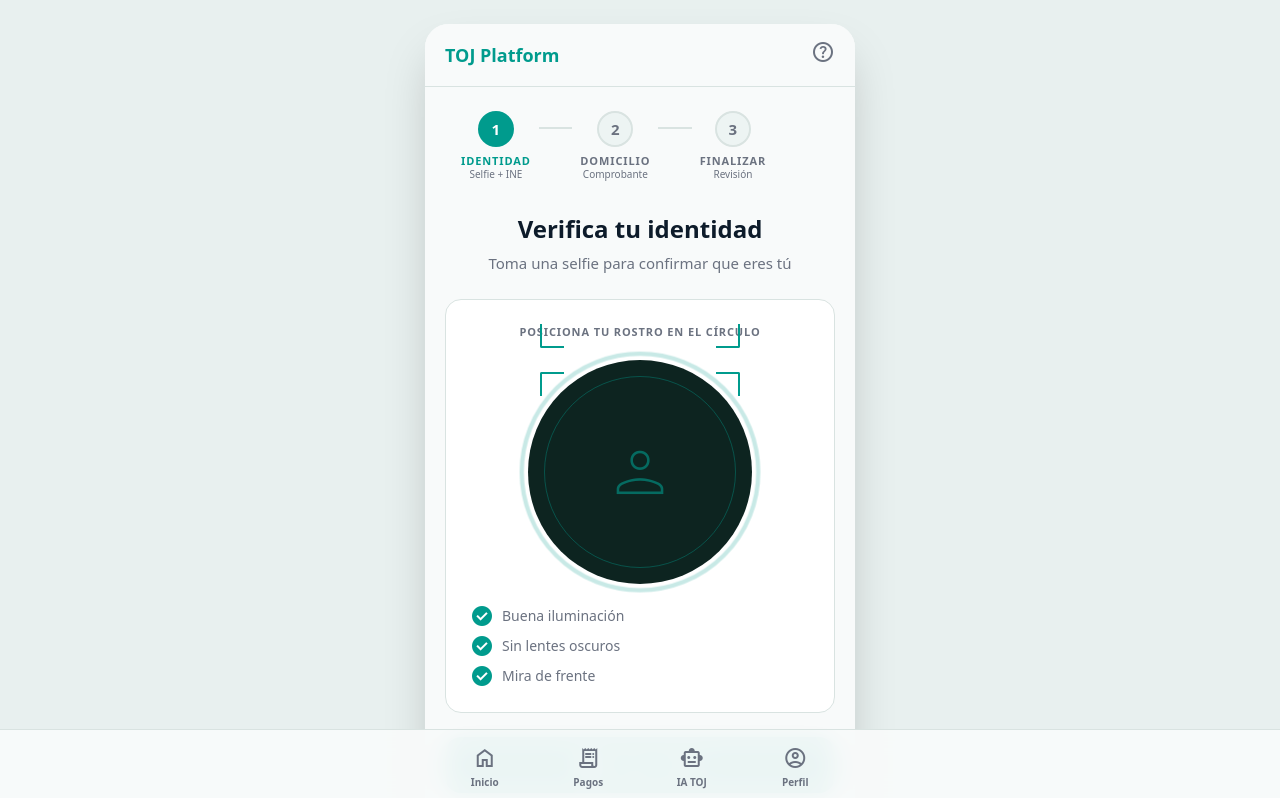
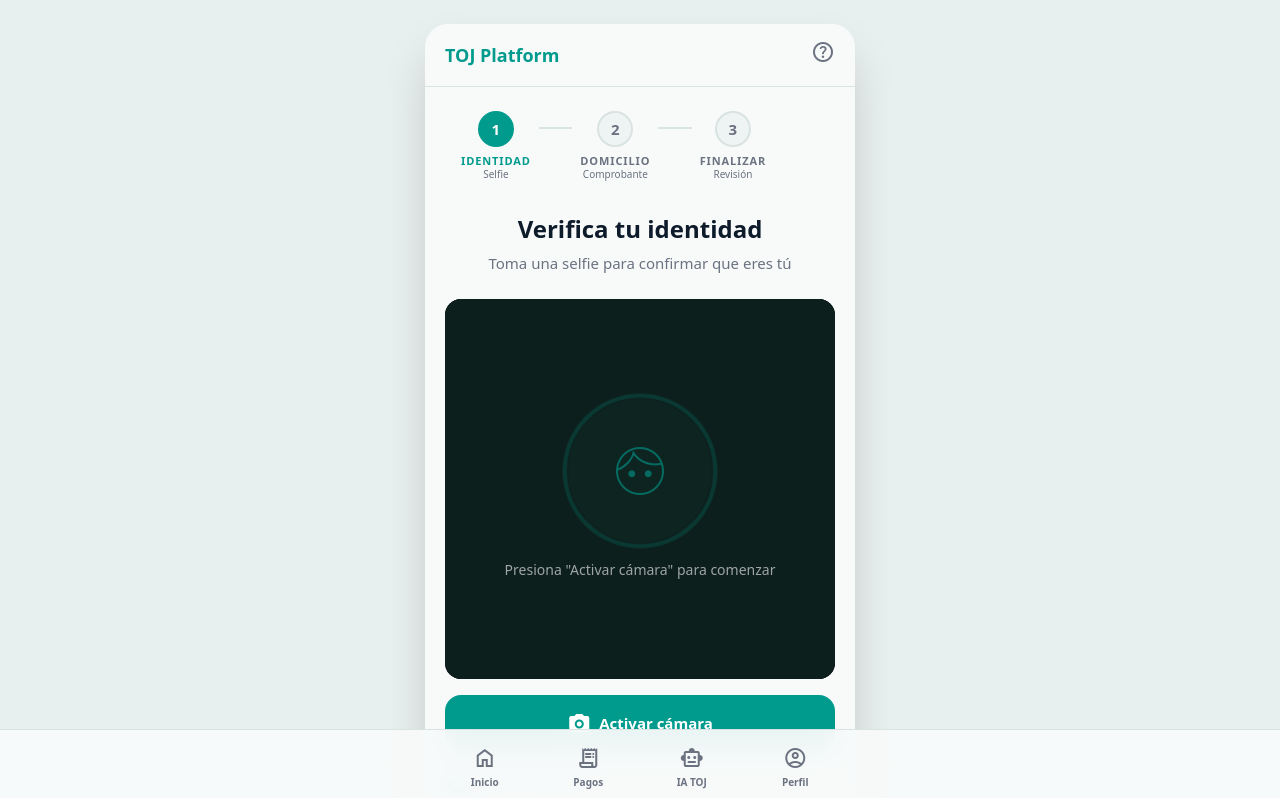
Before and after one commit to Jesus-Puertos/Toj, a Next.js app: page /kyc in a window 1280 px wide. Shown: the top 798 px of the page. Built offline with nearby package versions, Linux system fonts and the light colour scheme.

Commit message:
KYC: cámara en vivo con getUserMedia, espejo selfie y fallback a galería

```diff
--- a/app/(ciudadano)/kyc/page.tsx
+++ b/app/(ciudadano)/kyc/page.tsx
@@ -6,10 +6,10 @@
 import { useSearchParams } from 'next/navigation';
 import { finalizarKyc } from './actions';
 
+// ── Stepper ──────────────────────────────────────────────────────────────────
 type Paso = { numero: number; label: string; sublabel: string };
-
 const PASOS: Paso[] = [
-  { numero: 1, label: 'Identidad', sublabel: 'Selfie + INE' },
+  { numero: 1, label: 'Identidad', sublabel: 'Selfie' },
   { numero: 2, label: 'Domicilio', sublabel: 'Comprobante' },
   { numero: 3, label: 'Finalizar', sublabel: 'Revisión' },
 ];
@@ -35,6 +35,7 @@
   );
 }
 
+// ── Step 1: Cámara en Vivo (getUserMedia) ────────────────────────────────────
 function StepIdentidad({
   selfieFile,
   onSelect,
@@ -44,38 +45,206 @@
   onSelect: (file: File) => void;
   onNext: () => void;
 }) {
-  const inputRef = useRef<HTMLInputElement | null>(null);
+  const videoRef = useRef<HTMLVideoElement | null>(null);
+  const canvasRef = useRef<HTMLCanvasElement | null>(null);
+  const streamRef = useRef<MediaStream | null>(null);
+  const fallbackInputRef = useRef<HTMLInputElement | null>(null);
 
-  const handlePick = () => {
-    inputRef.current?.click();
+  const [camState, setCamState] = useState<'idle' | 'active' | 'captured' | 'error'>('idle');
+  const [previewUrl, setPreviewUrl] = useState<string | null>(null);
+  const [camError, setCamError] = useState('');
+  const [facingMode, setFacingMode] = useState<'user' | 'environment'>('user');
+
+  const stopCamera = () => {
+    streamRef.current?.getTracks().forEach((t) => t.stop());
+    streamRef.current = null;
   };
 
-  const handleChange = (event: React.ChangeEvent<HTMLInputElement>) => {
-    const file = event.target.files?.[0];
-    if (file) onSelect(file);
+  const startCamera = async (mode: 'user' | 'environment' = 'user') => {
+    stopCamera();
+    setCamState('active');
+    setCamError('');
+    try {
+      const stream = await navigator.mediaDevices.getUserMedia({
+        video: { facingMode: mode, width: { ideal: 1280 }, height: { ideal: 720 } },
+        audio: false,
+      });
+      streamRef.current = stream;
+      if (videoRef.current) {
+        videoRef.current.srcObject = stream;
+        await videoRef.current.play();
+      }
+    } catch (err: any) {
+      setCamState('error');
+      if (err.name === 'NotAllowedError') {
+        setCamError('Permiso de cámara denegado. Habilítalo en tu navegador o usa el botón para subir una imagen.');
+      } else {
+        setCamError(`No se pudo acceder a la cámara: ${err.message || err.name}`);
+      }
+    }
   };
 
+  const capturarFoto = () => {
+    const video = videoRef.current;
+    const canvas = canvasRef.current;
+    if (!video || !canvas) return;
+    canvas.width = video.videoWidth || 640;
+    canvas.height = video.videoHeight || 480;
+    const ctx = canvas.getContext('2d');
+    if (!ctx) return;
+    // Espejo para cámara frontal
+    if (facingMode === 'user') {
+      ctx.translate(canvas.width, 0);
+      ctx.scale(-1, 1);
+    }
+    ctx.drawImage(video, 0, 0);
+    const dataUrl = canvas.toDataURL('image/jpeg', 0.92);
+    setPreviewUrl(dataUrl);
+    canvas.toBlob((blob) => {
+      if (blob) {
+        const file = new File([blob], `selfie_${Date.now()}.jpg`, { type: 'image/jpeg' });
+        onSelect(file);
+      }
+    }, 'image/jpeg', 0.92);
+    stopCamera();
+    setCamState('captured');
+  };
+
+  const reintentar = () => {
+    setPreviewUrl(null);
+    setCamState('idle');
+  };
+
+  const voltear = async () => {
+    const next = facingMode === 'user' ? 'environment' : 'user';
+    setFacingMode(next);
+    await startCamera(next);
+  };
+
+  useEffect(() => () => stopCamera(), []);
+
   return (
-    <div className="text-center">
-      <h1 className="text-h2 font-bold text-on-surface">Verifica tu identidad</h1>
-      <p className="text-body-md text-on-surface-variant mt-2">Toma una selfie para confirmar que eres tú</p>
-      <div className="bg-surface-container-lowest border border-outline-variant rounded-2xl p-6 mt-6">
-        <p className="text-label-caps text-on-surface-variant font-bold tracking-widest mb-5 uppercase">Posiciona tu rostro en el círculo</p>
-        <div className="relative mx-auto w-56 h-56 flex items-center justify-center">
+    <div>
+      <h1 className="text-h2 font-bold text-on-surface text-center">Verifica tu identidad</h1>
+      <p className="text-body-md text-on-surface-variant mt-2 text-center">Toma una selfie para confirmar que eres tú</p>
+
+      {/* Visor de cámara */}
+      <div className="relative mt-6 w-full overflow-hidden rounded-2xl bg-black" style={{ aspectRatio: '4/5', maxHeight: '380px' }}>
+
+        {/* IDLE */}
+        {camState === 'idle' && (
+          <div className="absolute inset-0 flex flex-col items-center justify-center gap-4 bg-[#0d1f1c]">
+            <div className="relative w-36 h-36">
               <div className="absolute inset-0 rounded-full border-4 border-primary animate-pulse-ring opacity-60" />
-          <div className="absolute inset-4 rounded-full border border-primary/40" />
-          <div className="w-full h-full rounded-full bg-[#0d2420] flex items-center justify-center overflow-hidden">
-            <span className="material-symbols-outlined text-primary/60" style={{ fontSize: '80px', fontVariationSettings: "'FILL' 0, 'wght' 200" }}>person</span>
+              <div className="w-full h-full rounded-full bg-[#0d2420] flex items-center justify-center">
+                <span className="material-symbols-outlined text-primary/60" style={{ fontSize: '64px', fontVariationSettings: "'FILL' 0, 'wght' 200" }}>face</span>
               </div>
             </div>
-        <div className="relative mx-auto w-56 h-0 -mt-56 pointer-events-none">
-          <div className="absolute top-3 left-3 w-6 h-6 border-t-2 border-l-2 border-primary rounded-tl-sm" />
-          <div className="absolute top-3 right-3 w-6 h-6 border-t-2 border-r-2 border-primary rounded-tr-sm" />
-          <div className="absolute bottom-3 left-3 w-6 h-6 border-b-2 border-l-2 border-primary rounded-bl-sm" />
-          <div className="absolute bottom-3 right-3 w-6 h-6 border-b-2 border-r-2 border-primary rounded-br-sm" />
+            <p className="text-white/60 text-body-sm">Presiona "Activar cámara" para comenzar</p>
           </div>
-        <div className="mt-56 pt-1" />
-        <ul className="mt-4 space-y-1.5 text-left">
+        )}
+
+        {/* CAMERA ACTIVE */}
+        {camState === 'active' && (
+          <>
+            <video
+              ref={videoRef}
+              autoPlay
+              playsInline
+              muted
+              className={`w-full h-full object-cover ${facingMode === 'user' ? '[transform:scaleX(-1)]' : ''}`}
+            />
+            {/* Marco de encuadre */}
+            <div className="absolute inset-0 pointer-events-none flex items-center justify-center">
+              <div className="relative w-48 h-48">
+                <div className="absolute top-0 left-0 w-7 h-7 border-t-2 border-l-2 border-primary rounded-tl-sm" />
+                <div className="absolute top-0 right-0 w-7 h-7 border-t-2 border-r-2 border-primary rounded-tr-sm" />
+                <div className="absolute bottom-0 left-0 w-7 h-7 border-b-2 border-l-2 border-primary rounded-bl-sm" />
+                <div className="absolute bottom-0 right-0 w-7 h-7 border-b-2 border-r-2 border-primary rounded-br-sm" />
+              </div>
+            </div>
+            {/* Voltear cámara */}
+            <button onClick={voltear} className="absolute top-3 right-3 bg-black/50 backdrop-blur-sm rounded-full p-2.5 text-white hover:bg-black/70 transition-colors">
+              <span className="material-symbols-outlined text-[22px]">flip_camera_ios</span>
+            </button>
+          </>
+        )}
+
+        {/* CAPTURED */}
+        {camState === 'captured' && previewUrl && (
+          <img src={previewUrl} alt="Selfie capturada" className="w-full h-full object-cover" />
+        )}
+
+        {/* ERROR */}
+        {camState === 'error' && (
+          <div className="absolute inset-0 flex flex-col items-center justify-center gap-4 bg-[#1a0a0a] px-6">
+            <span className="material-symbols-outlined text-red-400 text-[48px]">no_photography</span>
+            <p className="text-red-300 text-body-sm text-center leading-relaxed">{camError}</p>
+          </div>
+        )}
+      </div>
+
+      {/* Canvas oculto para captura */}
+      <canvas ref={canvasRef} className="hidden" />
+
+      {/* Botones de control */}
+      <div className="mt-4 space-y-3">
+        {camState === 'idle' && (
+          <button type="button" onClick={() => startCamera(facingMode)}
+            className="w-full bg-primary text-on-primary rounded-2xl py-4 text-body-md font-bold flex items-center justify-center gap-2 hover:bg-primary/80 transition-colors">
+            <span className="material-symbols-outlined text-[22px]" style={{ fontVariationSettings: "'FILL' 1" }}>camera_alt</span>
+            Activar cámara
+          </button>
+        )}
+
+        {camState === 'active' && (
+          <button type="button" onClick={capturarFoto}
+            className="w-full bg-primary text-on-primary rounded-2xl py-4 text-body-md font-bold flex items-center justify-center gap-2 hover:bg-primary/80 transition-all shadow-lg">
+            <span className="w-6 h-6 rounded-full border-4 border-on-primary/80 bg-on-primary/20 inline-block" />
+            Tomar Foto
+          </button>
+        )}
+
+        {camState === 'captured' && (
+          <div className="flex gap-3">
+            <button type="button" onClick={reintentar}
+              className="flex-1 bg-surface-container text-on-surface rounded-2xl py-3.5 text-body-md font-bold flex items-center justify-center gap-2 hover:bg-surface-container-high transition-colors">
+              <span className="material-symbols-outlined text-[20px]">refresh</span>
+              Repetir
+            </button>
+            <button type="button" onClick={onNext}
+              className="flex-1 bg-primary text-on-primary rounded-2xl py-3.5 text-body-md font-bold flex items-center justify-center gap-2 hover:bg-primary/80 transition-colors">
+              <span className="material-symbols-outlined text-[20px]" style={{ fontVariationSettings: "'FILL' 1" }}>check_circle</span>
+              ¡Usar ésta!
+            </button>
+          </div>
+        )}
+
+        {/* Fallback al error: subir desde galería */}
+        {camState === 'error' && (
+          <>
+            <input ref={fallbackInputRef} type="file" accept="image/*" capture="user"
+              onChange={(e) => {
+                const file = e.target.files?.[0];
+                if (file) {
+                  onSelect(file);
+                  setPreviewUrl(URL.createObjectURL(file));
+                  setCamState('captured');
+                }
+              }}
+              className="hidden"
+            />
+            <button type="button" onClick={() => fallbackInputRef.current?.click()}
+              className="w-full bg-primary text-on-primary rounded-2xl py-4 text-body-md font-bold flex items-center justify-center gap-2 hover:bg-primary/80 transition-colors">
+              <span className="material-symbols-outlined text-[22px]" style={{ fontVariationSettings: "'FILL' 1" }}>upload</span>
+              Subir foto desde galería
+            </button>
+          </>
+        )}
+      </div>
+
+      {/* Tips */}
+      <ul className="mt-5 space-y-1.5">
         {['Buena iluminación', 'Sin lentes oscuros', 'Mira de frente'].map((tip) => (
           <li key={tip} className="flex items-center gap-2 text-body-sm text-on-surface-variant">
             <span className="material-symbols-outlined text-primary text-[16px]" style={{ fontVariationSettings: "'FILL' 1" }}>check_circle</span>
@@ -84,39 +253,10 @@
         ))}
       </ul>
     </div>
-      <input
-        ref={inputRef}
-        type="file"
-        accept="image/*"
-        capture="user"
-        onChange={handleChange}
-        className="hidden"
-      />
-      <button
-        type="button"
-        onClick={handlePick}
-        className="w-full mt-6 bg-primary text-on-primary rounded-2xl py-4 text-body-md font-bold flex items-center justify-center gap-2 hover:bg-primary-container transition-colors shadow-card"
-      >
-        <span className="material-symbols-outlined text-[22px]" style={{ fontVariationSettings: "'FILL' 1" }}>camera_alt</span>
-        {selfieFile ? 'Repetir selfie' : 'Tomar Selfie'}
-      </button>
-      {selfieFile && (
-        <div className="mt-4 rounded-xl border border-primary/20 bg-primary/5 px-4 py-3 text-left text-body-sm text-on-surface">
-          Selfie cargada: <span className="font-semibold">{selfieFile.name}</span>
-        </div>
-      )}
-      <button
-        type="button"
-        onClick={onNext}
-        disabled={!selfieFile}
-        className="w-full mt-4 bg-primary/20 text-on-surface rounded-2xl py-4 text-body-md font-bold flex items-center justify-center gap-2 disabled:opacity-50"
-      >
-        Continuar
-      </button>
-    </div>
   );
 }
 
+// ── Step 2: Comprobante de domicilio ─────────────────────────────────────────
 function StepDomicilio({
   comprobanteFile,
   onSelect,
@@ -128,10 +268,6 @@
 }) {
   const inputRef = useRef<HTMLInputElement | null>(null);
 
-  const handlePick = () => {
-    inputRef.current?.click();
-  };
-
   const handleChange = (event: React.ChangeEvent<HTMLInputElement>) => {
     const file = event.target.files?.[0];
     if (file) onSelect(file);
@@ -140,43 +276,33 @@
   return (
     <div className="text-center space-y-4">
       <h1 className="text-h2 font-bold text-on-surface">Comprobante de domicilio</h1>
-      <p className="text-body-md text-on-surface-variant">Sube o fotografía tu comprobante de domicilio reciente (menos de 3 meses).</p>
-      <div className="bg-surface-container-lowest border-2 border-dashed border-outline-variant rounded-2xl p-10 flex flex-col items-center gap-3">
+      <p className="text-body-md text-on-surface-variant">Sube o fotografía tu comprobante reciente (menos de 3 meses).</p>
+      <div
+        onClick={() => inputRef.current?.click()}
+        className="cursor-pointer bg-surface-container-lowest border-2 border-dashed border-outline-variant hover:border-primary rounded-2xl p-10 flex flex-col items-center gap-3 transition-colors"
+      >
         <span className="material-symbols-outlined text-on-surface-variant text-[48px]">upload_file</span>
         <p className="text-body-sm text-on-surface-variant">Toca para subir archivo</p>
         <span className="text-label-caps text-outline font-bold tracking-wide">PDF, JPG o PNG — Máx. 5 MB</span>
       </div>
-      <input
-        ref={inputRef}
-        type="file"
-        accept="image/*,application/pdf"
-        onChange={handleChange}
-        className="hidden"
-      />
-      <button
-        type="button"
-        onClick={handlePick}
-        className="w-full bg-primary text-on-primary rounded-2xl py-4 text-body-md font-bold hover:bg-primary-container transition-colors"
-      >
-        {comprobanteFile ? 'Reemplazar archivo' : 'Subir archivo'}
-      </button>
+      <input ref={inputRef} type="file" accept="image/*,application/pdf" onChange={handleChange} className="hidden" />
       {comprobanteFile && (
-        <div className="rounded-xl border border-primary/20 bg-primary/5 px-4 py-3 text-left text-body-sm text-on-surface">
-          Archivo cargado: <span className="font-semibold">{comprobanteFile.name}</span>
+        <div className="rounded-xl border border-primary/20 bg-primary/5 px-4 py-3 text-left text-body-sm text-on-surface flex items-center gap-2">
+          <span className="material-symbols-outlined text-primary text-[20px]" style={{ fontVariationSettings: "'FILL' 1" }}>description</span>
+          <span className="flex-1 truncate">{comprobanteFile.name}</span>
+          <button onClick={() => inputRef.current?.click()} className="text-primary text-body-sm font-semibold hover:underline shrink-0">Cambiar</button>
         </div>
       )}
-      <button
-        type="button"
-        onClick={onNext}
-        disabled={!comprobanteFile}
-        className="w-full bg-primary/20 text-on-surface rounded-2xl py-4 text-body-md font-bold hover:bg-primary/30 transition-colors disabled:opacity-50"
-      >
+      <button type="button" onClick={onNext} disabled={!comprobanteFile}
+        className="w-full bg-primary text-on-primary rounded-2xl py-4 text-body-md font-bold hover:bg-primary/80 transition-colors disabled:opacity-50 flex items-center justify-center gap-2">
+        <span className="material-symbols-outlined text-[20px]" style={{ fontVariationSettings: "'FILL' 1" }}>arrow_forward</span>
         Continuar
       </button>
     </div>
   );
 }
 
+// ── Step 3: Finalizar ─────────────────────────────────────────────────────────
 function StepFinalizar({
   enRevision,
   selfieFile,
@@ -212,7 +338,9 @@
       <div className="bg-primary/5 border border-primary/20 rounded-2xl p-4 text-left space-y-2">
         {['Selfie capturada', 'Comprobante subido', 'Datos en revisión'].map((item, i) => (
           <div key={item} className="flex items-center gap-3">
-            <span className={`material-symbols-outlined text-[20px] ${i < 2 ? 'text-primary' : 'text-outline'}`} style={{ fontVariationSettings: "'FILL' 1" }}>{i < 2 ? 'check_circle' : 'radio_button_unchecked'}</span>
+            <span className={`material-symbols-outlined text-[20px] ${i < 2 ? 'text-primary' : 'text-outline'}`} style={{ fontVariationSettings: "'FILL' 1" }}>
+              {i < 2 ? 'check_circle' : 'radio_button_unchecked'}
+            </span>
             <span className={`text-body-sm ${i < 2 ? 'text-on-surface font-medium' : 'text-on-surface-variant'}`}>{item}</span>
           </div>
         ))}
@@ -221,20 +349,13 @@
         <div className="rounded-xl border border-red-400/20 bg-red-400/10 px-4 py-2.5 text-sm text-red-400">{error}</div>
       )}
       {enRevision ? (
-        <Link
-          href={"/dashboard" as Route}
-          className="block w-full bg-primary/30 text-on-surface-variant rounded-2xl py-4 text-body-md font-bold cursor-not-allowed"
-          aria-disabled
-        >
+        <Link href={"/dashboard" as Route} className="block w-full bg-primary/30 text-on-surface-variant rounded-2xl py-4 text-body-md font-bold cursor-not-allowed" aria-disabled>
           En revisión — vuelve en 24 h
         </Link>
       ) : (
-        <button
-          type="button"
-          onClick={handleEnviar}
+        <button type="button" onClick={handleEnviar}
           disabled={isPending || !selfieFile || !comprobanteFile}
-          className="w-full bg-primary text-on-primary rounded-2xl py-4 text-body-md font-bold hover:bg-primary/80 transition-colors disabled:opacity-50 flex items-center justify-center gap-2"
-        >
+          className="w-full bg-primary text-on-primary rounded-2xl py-4 text-body-md font-bold hover:bg-primary/80 transition-colors disabled:opacity-50 flex items-center justify-center gap-2">
           {isPending ? (
             <><span className="material-symbols-outlined animate-spin text-[20px]">progress_activity</span> Subiendo archivos...</>
           ) : (
@@ -246,13 +367,13 @@
   );
 }
 
+// ── Página principal con Suspense ─────────────────────────────────────────────
 function KycContent() {
   const [pasoActual, setPasoActual] = useState(1);
   const [selfieFile, setSelfieFile] = useState<File | null>(null);
   const [comprobanteFile, setComprobanteFile] = useState<File | null>(null);
   const searchParams = useSearchParams();
-  const status = searchParams.get('status');
-  const enRevision = status === 'pendiente';
+  const enRevision = searchParams.get('status') === 'pendiente';
   const avanzar = () => setPasoActual((p) => Math.min(p + 1, 3));
 
   useEffect(() => {
@@ -270,25 +391,13 @@
       <div className="px-5 py-6">
         <Stepper pasoActual={pasoActual} />
         {pasoActual === 1 && (
-          <StepIdentidad
-            selfieFile={selfieFile}
-            onSelect={setSelfieFile}
-            onNext={avanzar}
-          />
+          <StepIdentidad selfieFile={selfieFile} onSelect={setSelfieFile} onNext={avanzar} />
         )}
         {pasoActual === 2 && (
-          <StepDomicilio
-            comprobanteFile={comprobanteFile}
-            onSelect={setComprobanteFile}
-            onNext={avanzar}
-          />
+          <StepDomicilio comprobanteFile={comprobanteFile} onSelect={setComprobanteFile} onNext={avanzar} />
         )}
         {pasoActual === 3 && (
-          <StepFinalizar
-            enRevision={enRevision}
-            selfieFile={selfieFile}
-            comprobanteFile={comprobanteFile}
-          />
+          <StepFinalizar enRevision={enRevision} selfieFile={selfieFile} comprobanteFile={comprobanteFile} />
         )}
       </div>
     </div>
```
Also changed, not shown: 1 other file (tests, documents, lock files or other folders). Lines whose indentation alone changed are shown as unchanged.
